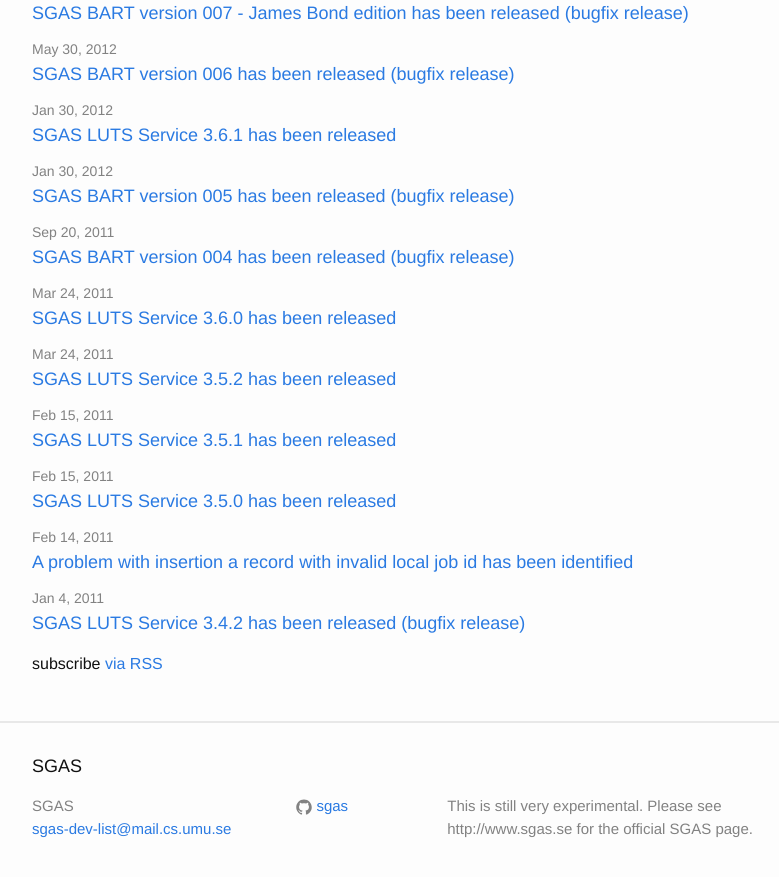
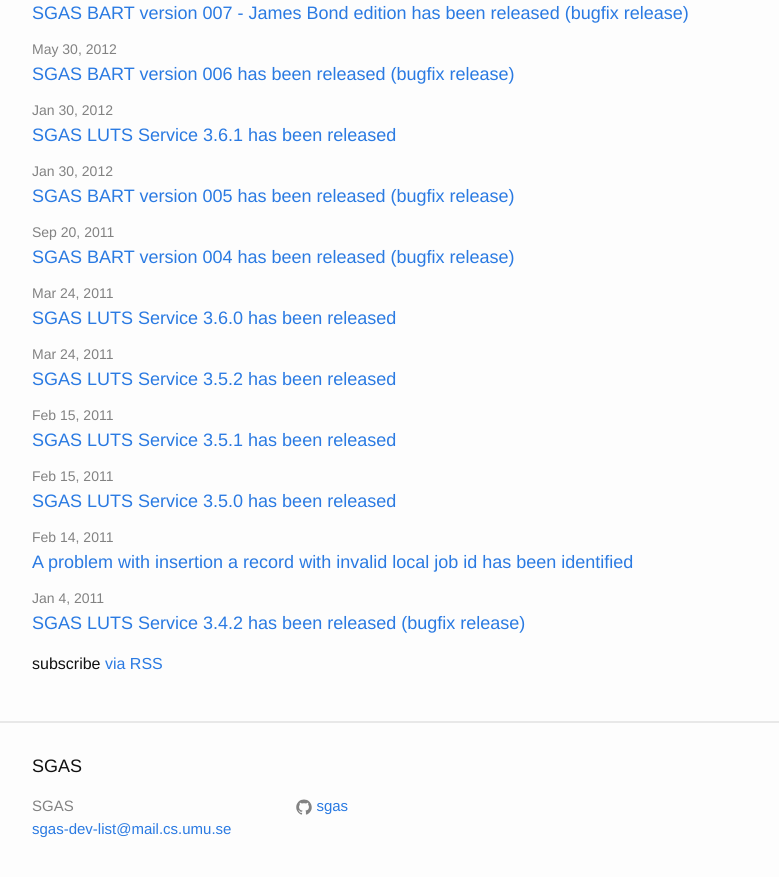
Before and after one commit to sgas/sgas.github.io, a Jekyll site: the page built from index.html, in a window 1280 px wide and 900 px high, scrolled down 734 px. Shown: the top 877 px of the window, without its empty margins (238-1017 px from the left). Built offline with Jekyll 4.4.1, drawn with Linux system fonts in a browser that asks for light colours.

Commit message:
Remove the reference to the old web pages, as they don't exist anymore.

```diff
--- a/_config.yml
+++ b/_config.yml
@@ -16,7 +16,6 @@
 title: SGAS
 email: sgas-dev-list@mail.cs.umu.se
 description: > # this means to ignore newlines until "baseurl:"
-  This is still very experimental. Please see http://www.sgas.se for the official SGAS page.
 baseurl: "" # the subpath of your site, e.g. /blog
 url: "http://sgas.github.io" # the base hostname & protocol for your site
 github_username:  sgas
--- a/_config_dev.yml
+++ b/_config_dev.yml
@@ -16,7 +16,6 @@
 title: SGAS
 email: sgas-dev-list@mail.cs.umu.se
 description: > # this means to ignore newlines until "baseurl:"
-  This is still very experimental. Please see http://www.sgas.se for the official SGAS page.
 baseurl: "" # the subpath of your site, e.g. /blog
 url: "http://127.0.0.1:4000" # the base hostname & protocol for your site
 github_username:  sgas
```
